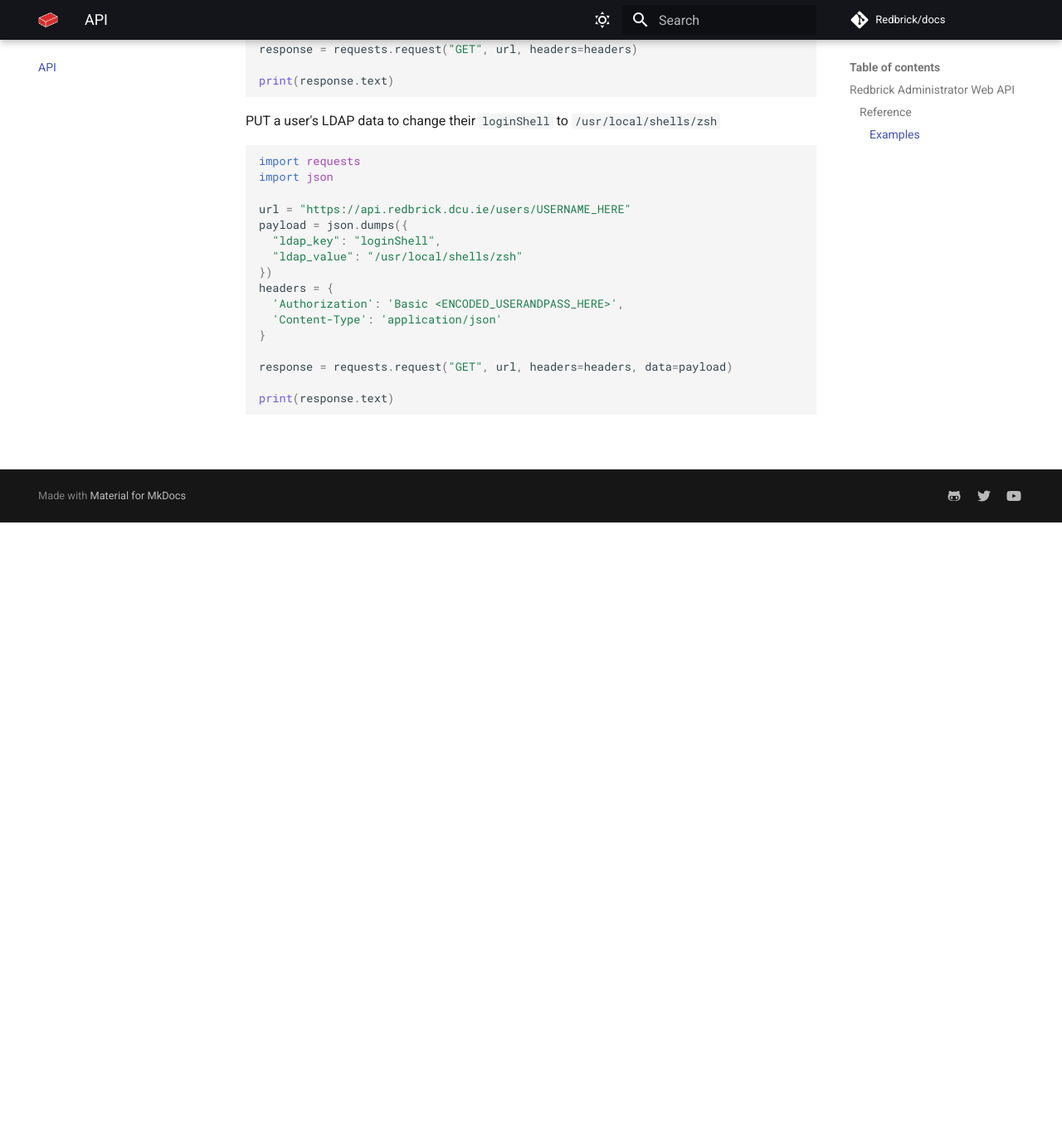
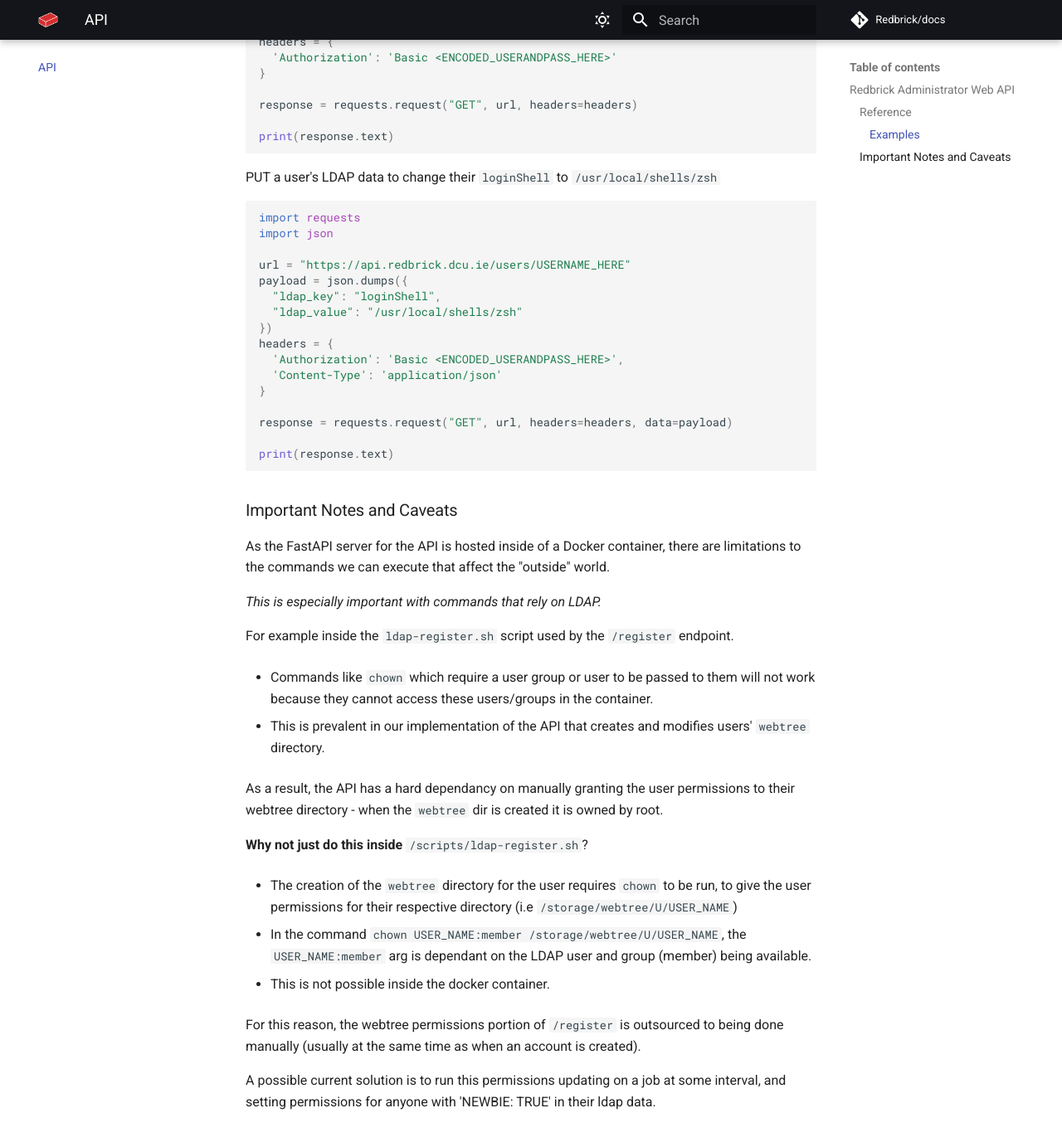
Before and after one commit to redbrick/docs, an MkDocs documentation site: the page built from docs/api.md, in a window 1280 px wide and 1400 px high, scrolled down 1036 px. Shown: the top 1377 px of the window at 83% size. Built offline with MkDocs 1.6.1 and Material for MkDocs 9.7.7, drawn with Linux system fonts in a browser that asks for light colours; comment, search, counter and statistics services are not loaded; before the commit the page ends 1666 px from its top, so only the background shows below that; some of the changed text lies outside the part shown.

Commit message:
Updated caveats of api

````diff
--- a/docs/api.md
+++ b/docs/api.md
@@ -1,12 +1,15 @@
 # API
 
 ## Redbrick Administrator Web API
+
+The source code for the API can be found [here](https://github.com/redbrick/api/).
 
 The Redbrick web API serves as an easy interface to carry out administrator tasks (mainly LDAP related), and for use in automation.
 
 This saves time instead of accessing machines, and formulating and executing manual LDAP queries or scripts.
 
 The server code for the API is hosted on Zeus in a docker container called 'api-redbrick', written in Python with [FastAPI](https://fastapi.tiangolo.com/).
+This container is then served to the public using traefik, you can view the dashboard [here](https://traefik.zeus.redbrick.dcu.ie/dashboard/#/).
 
 ### Reference
 
@@ -58,4 +61,31 @@ response = requests.request("GET", url, headers=headers, data=payload)
 print(response.text)
 ```
 
+### Important Notes and Caveats
+
+As the FastAPI server for the API is hosted inside of a Docker container, there are limitations to the commands we can execute that affect the "outside" world.
+
+*This is especially important with commands that rely on LDAP.*
+
+For example inside the `ldap-register.sh` script used by the `/register` endpoint.
+
+- Commands like `chown` which require a user group or user to be passed to them will not work because they cannot access these users/groups in the container.
+
+- This is prevalent in our implementation of the API that creates and modifies users' `webtree` directory.
+
+As a result, the API has a hard dependancy on manually granting the user permissions to their webtree directory - when the `webtree` dir is created it is owned by root.
+
+**Why not just do this inside** `/scripts/ldap-register.sh`?
+
+- The creation of the `webtree` directory for the user requires `chown` to be run, to give the user permissions for their respective directory (i.e `/storage/webtree/U/USER_NAME`)
+
+- In the command `chown USER_NAME:member /storage/webtree/U/USER_NAME`, the `USER_NAME:member` arg is dependant on the LDAP user and group (member) being available.
+
+- This is not possible inside the docker container.
+
+For this reason, the webtree permissions portion of `/register` is outsourced to being done manually (usually at the same time as when an account is created).
+
+A possible current solution is to run this permissions updating on a job at some interval, and setting permissions for anyone with 'NEWBIE: TRUE' in their ldap data.
+
+
 &emsp;
````
